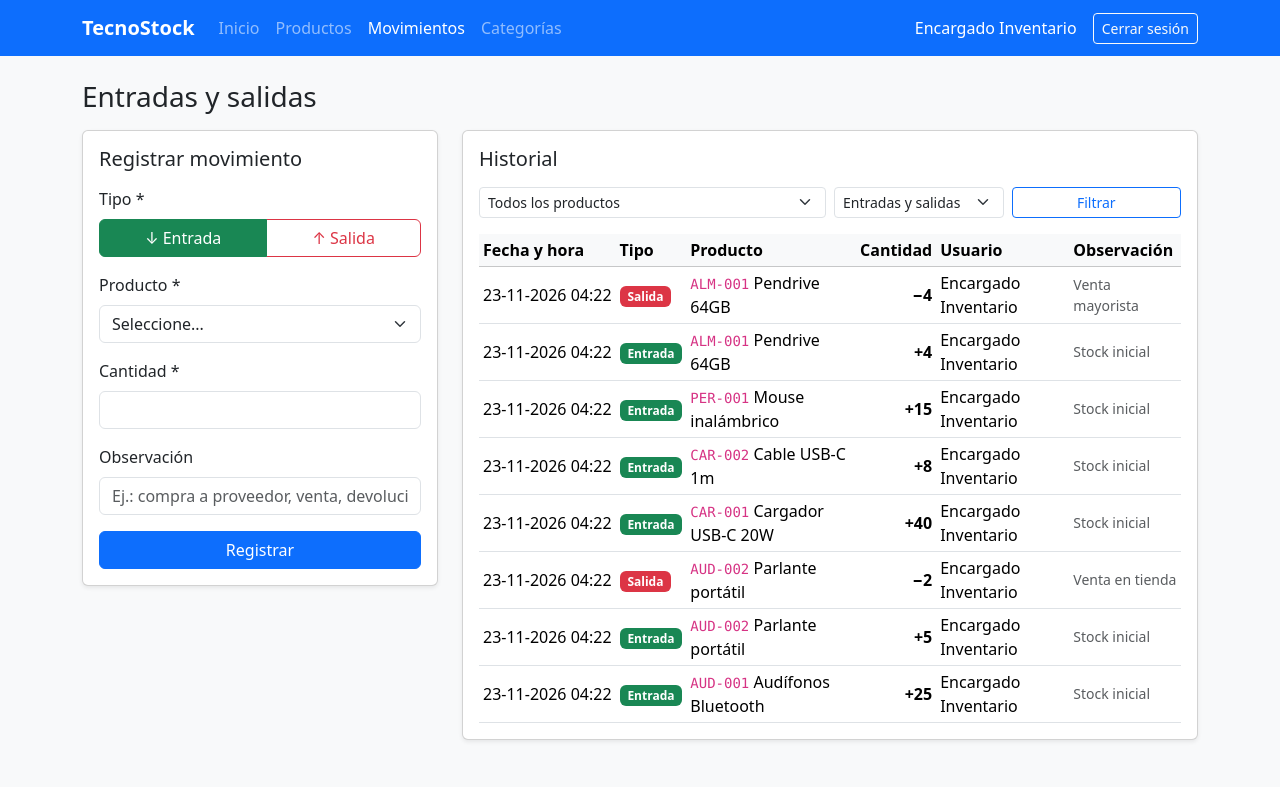
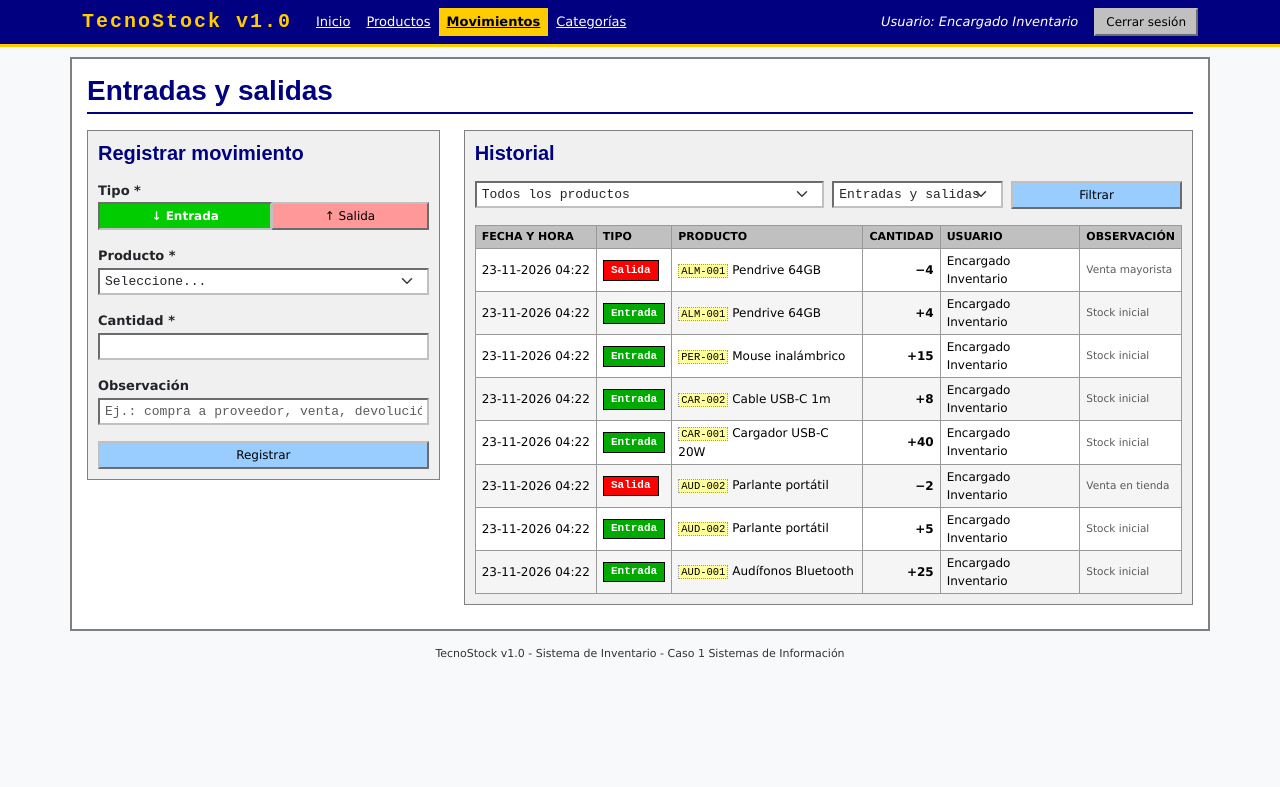
Before and after one commit to kawaiidoggy06/TecnoStock, a PHP site: page /movimientos.php in a window 1280 px wide. Shown: the top 787 px of the page. Run offline with PHP 8.4, Linux system fonts and the light colour scheme; a user stored in the database is signed in; data comes from the database, SQL or seed files in the repository.

Commit message:
Add files via upload

```diff
--- /dev/null
+++ b/assets/css/estilo.css
@@ -0,0 +1,211 @@
+/* =========================================================
+   estilo.css - TecnoStock
+   Estilos propios encima de Bootstrap.
+   (lo hice yo, no soy disenador xd)
+   ========================================================= */
+
+/* ---------- General ---------- */
+body {
+    font-family: Verdana, Tahoma, Arial, sans-serif !important;
+    font-size: 13px;
+    background-color: #d4d0c8 !important;   /* gris tipo ventana de windows */
+    color: #000;
+}
+
+main.container,
+.login-caja {
+    background-color: #ffffff;
+    border: 2px solid #808080;
+    padding: 15px;
+    margin-top: 10px;
+}
+
+h1, .h1, h2, .h2, h3, .h3, h4, .h4, h5, .h5 {
+    font-family: Arial, Helvetica, sans-serif;
+    font-weight: bold;
+    color: #000080;                          /* azul marino */
+}
+
+h1, .h3 {
+    border-bottom: 2px solid #000080;
+    padding-bottom: 4px;
+}
+
+a {
+    color: #0000ee;
+    text-decoration: underline;
+}
+a:visited { color: #551a8b; }
+
+code {
+    font-family: "Courier New", Courier, monospace;
+    color: #000;
+    background-color: #ffff99;
+    padding: 0 2px;
+    border: 1px dotted #999;
+}
+
+hr { border-top: 1px solid #000; opacity: 1; }
+
+/* Nada de sombras ni bordes redondeados */
+.shadow-sm, .shadow { box-shadow: none !important; }
+.card, .btn, .form-control, .form-select, .alert, .badge,
+.input-group-text, .breadcrumb, .table-responsive, .btn-group > .btn {
+    border-radius: 0 !important;
+}
+
+/* ---------- Barra de navegacion ---------- */
+.navbar {
+    background: #000080 !important;          /* azul marino plano */
+    border-bottom: 3px solid #ffcc00;        /* linea amarilla */
+    padding-top: 2px;
+    padding-bottom: 2px;
+    margin-bottom: 0 !important;
+}
+.navbar-brand {
+    font-family: "Courier New", monospace;
+    font-size: 20px !important;
+    color: #ffcc00 !important;
+    letter-spacing: 2px;
+}
+.navbar .nav-link {
+    color: #ffffff !important;
+    text-decoration: underline;
+    padding: 4px 8px !important;
+}
+.navbar .nav-link:hover { background-color: #0000cc; }
+.navbar .nav-link.active {
+    background-color: #ffcc00;
+    color: #000 !important;
+    font-weight: bold;
+}
+.navbar-text { color: #ffffff !important; font-style: italic; }
+
+/* ---------- Tarjetas ---------- */
+.card {
+    border: 1px solid #808080 !important;
+    background-color: #f0f0f0;
+}
+.card-body { padding: 10px; }
+.border-danger { border: 2px solid #ff0000 !important; }
+.display-6 {
+    font-family: "Courier New", monospace;
+    font-size: 32px;
+    font-weight: bold;
+}
+
+/* ---------- Botones ---------- */
+.btn {
+    font-family: Verdana, Arial, sans-serif;
+    font-size: 12px;
+    border: 2px outset #c0c0c0 !important;
+    background-color: #e0e0e0;
+    color: #000 !important;
+    padding: 3px 10px;
+}
+.btn:active { border-style: inset !important; }
+.btn-primary,  .btn-outline-primary   { background-color: #99ccff !important; }
+.btn-success,  .btn-outline-success   { background-color: #99ff99 !important; }
+.btn-danger,   .btn-outline-danger    { background-color: #ff9999 !important; }
+.btn-outline-secondary                { background-color: #e0e0e0 !important; }
+.btn-outline-light {
+    background-color: #c0c0c0 !important;
+    color: #000 !important;
+}
+.btn:hover { filter: brightness(90%); }
+
+/* Botones de entrada/salida en movimientos */
+.btn-check:checked + .btn-outline-success {
+    background-color: #00cc00 !important;
+    color: #fff !important;
+    border-style: inset !important;
+    font-weight: bold;
+}
+.btn-check:checked + .btn-outline-danger {
+    background-color: #ff0000 !important;
+    color: #fff !important;
+    border-style: inset !important;
+    font-weight: bold;
+}
+
+/* ---------- Formularios ---------- */
+.form-control, .form-select {
+    font-family: "Courier New", monospace;
+    font-size: 13px;
+    border: 2px inset #c0c0c0 !important;
+    background-color: #ffffff;
+    padding: 2px 5px;
+}
+.form-control:focus, .form-select:focus {
+    box-shadow: none !important;
+    background-color: #ffffcc;               /* amarillito al escribir */
+}
+.form-control[readonly] { background-color: #dddddd; }
+.form-label { font-weight: bold; margin-bottom: 2px; }
+.form-text { font-style: italic; color: #555 !important; }
+.invalid-feedback { font-weight: bold; color: #ff0000 !important; }
+
+/* ---------- Tablas ---------- */
+.table {
+    border: 1px solid #000;
+    font-size: 12px;
+}
+.table th, .table td {
+    border: 1px solid #999 !important;
+    padding: 3px 6px !important;
+}
+.table thead th,
+.table-light th {
+    background-color: #c0c0c0 !important;
+    color: #000;
+    text-transform: uppercase;
+    font-size: 11px;
+}
+.table tbody tr:nth-child(even) td { background-color: #f5f5f5; }
+.table-danger td,
+.table tbody tr.table-danger:nth-child(even) td { background-color: #ffcccc !important; }
+.table-hover tbody tr:hover td { background-color: #ffffcc !important; }
+
+/* ---------- Alertas y etiquetas ---------- */
+.alert {
+    border: 2px solid #000 !important;
+    font-weight: bold;
+    padding: 8px 12px;
+}
+.alert-success { background-color: #ccffcc; color: #006600; }
+.alert-danger  { background-color: #ffcccc; color: #cc0000; }
+.alert-warning { background-color: #ffff99; color: #806600; }
+.alert-info    { background-color: #ccffff; color: #006666; }
+.alert ul      { font-weight: normal; }
+
+.badge {
+    font-family: "Courier New", monospace;
+    font-size: 11px;
+    border: 1px solid #000;
+}
+.bg-success   { background-color: #00aa00 !important; }
+.bg-danger    { background-color: #ff0000 !important; }
+.bg-secondary { background-color: #808080 !important; }
+
+.breadcrumb {
+    background-color: #eeeeee;
+    border: 1px dashed #999;
+    padding: 4px 8px;
+    font-size: 12px;
+}
+
+/* ---------- Pie de pagina ---------- */
+.pie {
+    text-align: center;
+    font-size: 11px;
+    color: #333;
+    margin: 15px 0;
+}
+
+/* ---------- Login ---------- */
+.login-titulo {
+    font-family: "Courier New", monospace;
+    color: #000080;
+    text-align: center;
+    border-bottom: 2px solid #000080;
+}
--- a/includes/footer.php
+++ b/includes/footer.php
@@ -1,4 +1,8 @@
 </main>
+
+<p class="pie">
+    TecnoStock v1.0 - Sistema de Inventario - Caso 1 Sistemas de Información
+</p>
 
 <script src="https://cdn.jsdelivr.net/npm/bootstrap@5.3.3/dist/js/bootstrap.bundle.min.js"></script>
 <script src="assets/js/validaciones.js"></script>
--- a/includes/header.php
+++ b/includes/header.php
@@ -12,12 +12,13 @@ $pagina = basename($_SERVER['PHP_SELF']); // para marcar el menú activo
     <meta name="viewport" content="width=device-width, initial-scale=1">
     <title><?= e($titulo ?? 'TecnoStock') ?> | TecnoStock</title>
     <link href="https://cdn.jsdelivr.net/npm/bootstrap@5.3.3/dist/css/bootstrap.min.css" rel="stylesheet">
+    <link href="assets/css/estilo.css" rel="stylesheet"> <!-- estilos propios -->
 </head>
 <body class="bg-light">
 
 <nav class="navbar navbar-expand-lg navbar-dark bg-primary mb-4">
     <div class="container">
-        <a class="navbar-brand fw-bold" href="panel.php">TecnoStock</a>
+        <a class="navbar-brand fw-bold" href="panel.php">TecnoStock v1.0</a>
         <button class="navbar-toggler" type="button" data-bs-toggle="collapse" data-bs-target="#menu">
             <span class="navbar-toggler-icon"></span>
         </button>
@@ -37,14 +38,14 @@ $pagina = basename($_SERVER['PHP_SELF']); // para marcar el menú activo
                 </li>
             </ul>
             <span class="navbar-text text-white me-3">
-                <?= e($_SESSION['nombre']) ?>
+                Usuario: <?= e($_SESSION['nombre']) ?>
             </span>
             <a href="logout.php" class="btn btn-outline-light btn-sm">Cerrar sesión</a>
         </div>
     </div>
 </nav>
 
-<main class="container pb-5">
+<main class="container pb-4">
 
 <?php
 // Mensaje "flash": se guarda en la sesión antes de redirigir y se muestra una sola vez
```
Also changed, not shown: index.php (+7 -5 lines), README.md.
